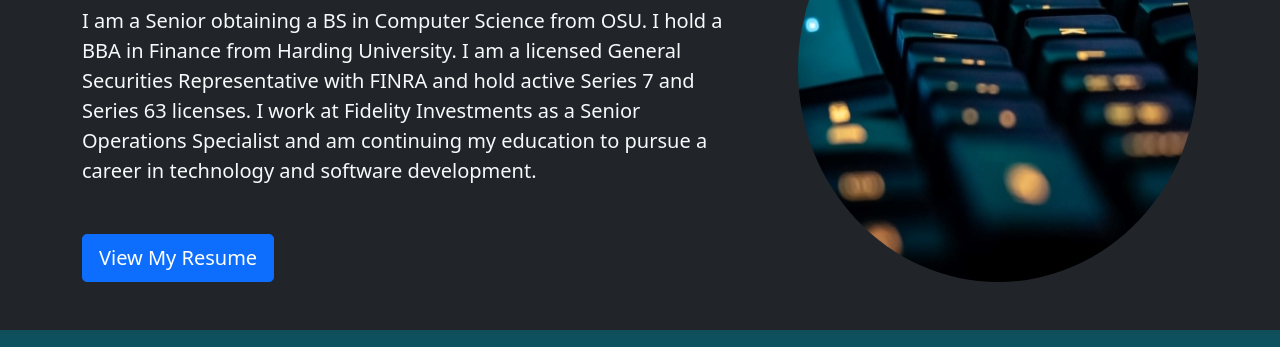
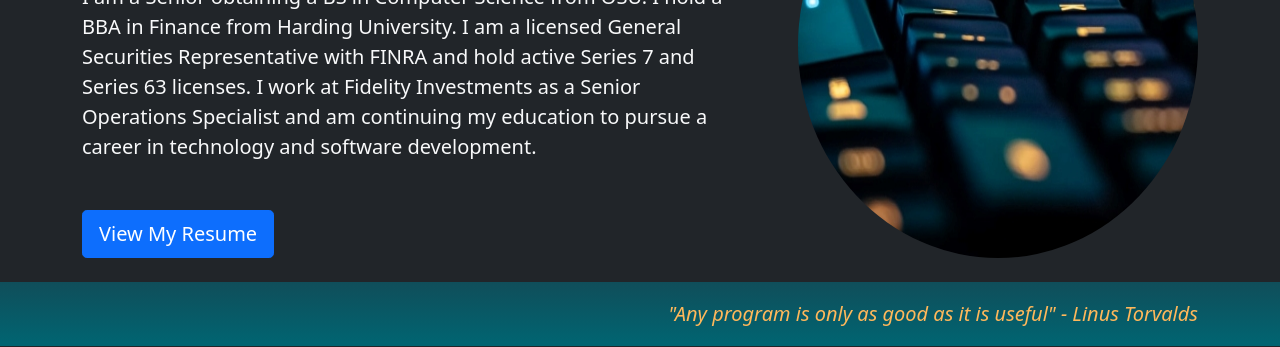
Before and after one commit to 8Gates/8Gates.github.io, a plain HTML site: page index.html in a window 1280 px wide. Shown: the part 263-610 px from the top of the page. Drawn offline with nearby package versions, Linux system fonts and the light colour scheme; a web font is replaced by a local one.

Commit message:
Update index.html

```diff
--- a/index.html
+++ b/index.html
@@ -44,8 +44,8 @@
         </div>
     </nav>
     <!--Biography-->
-    <section class="bg-dark text-light p-5 p-lg-0 text-center text-sm-start">
-        <div class="container py-5">
+    <section class="bg-dark text-light p-5 p-lg-0 text-sm-start">
+        <div class="container py-4">
             <div class="d-sm-flex justify-content-between gap-5">
                 <div>
                     <h1>Chad Smith    <p class="glitch">
```
